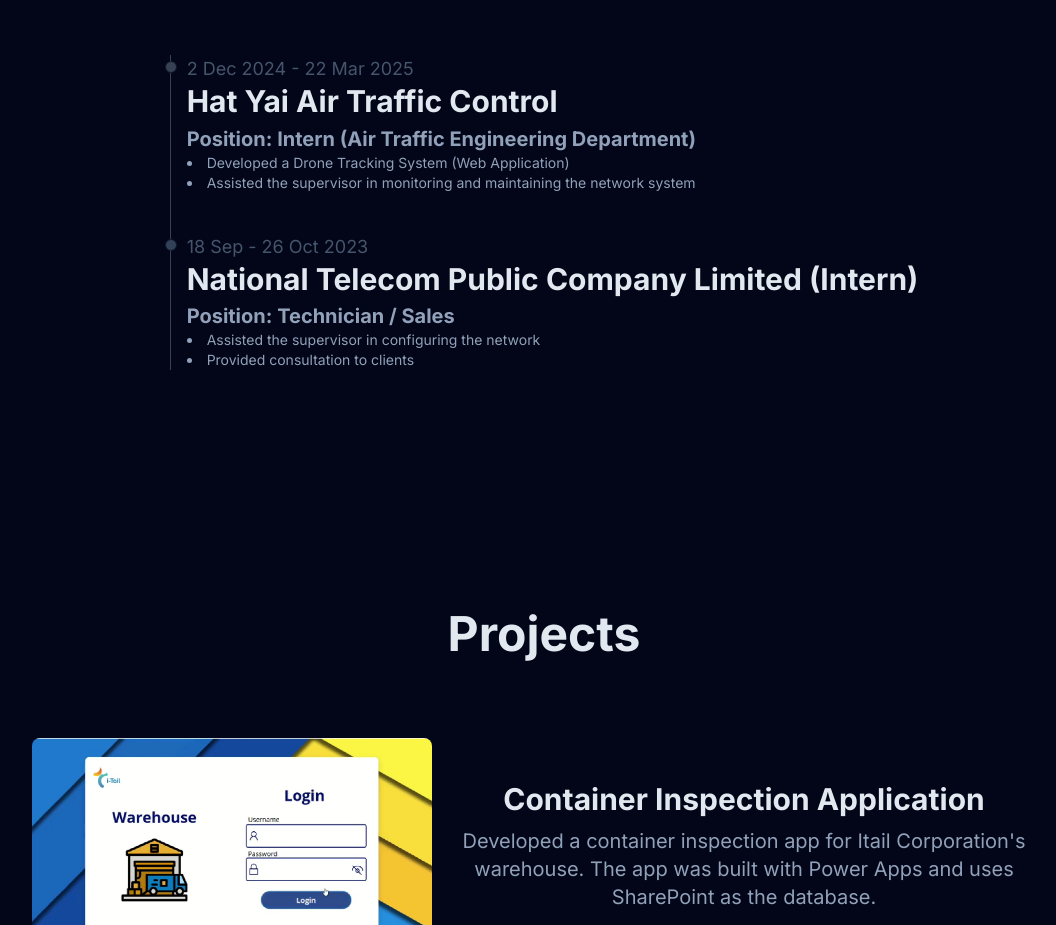
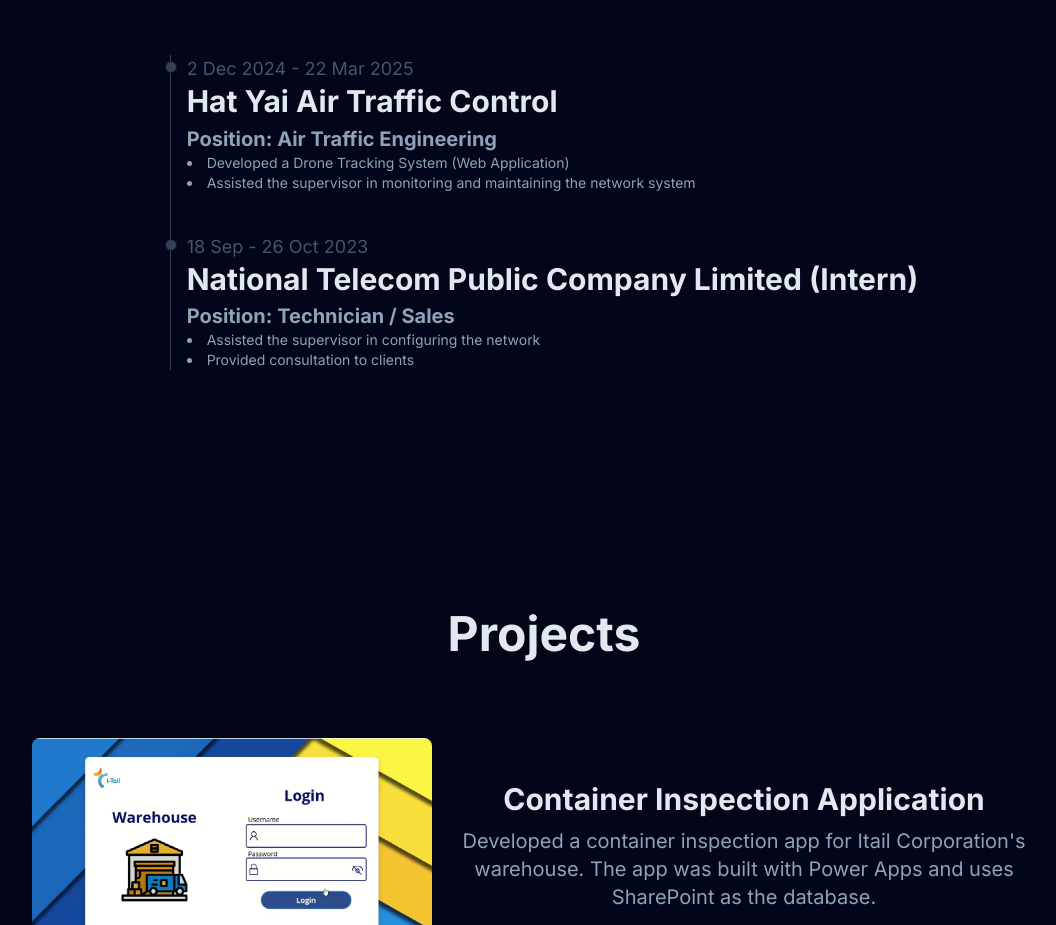
Before and after one commit to cabbaj/my-portfolio-react-tailwind, a React (Vite) app: page / in a window 1280 px wide. Shown: the part 2580-3505 px from the top of the page, without its empty margins (96-1152 px from the left). Built offline with nearby package versions, Linux system fonts and the light colour scheme.

Commit message:
fix exp section

```diff
--- a/src/sections/Experience.jsx
+++ b/src/sections/Experience.jsx
@@ -16,7 +16,7 @@
               Hat Yai Air Traffic Control
             </h3>
             <p className="mt-1 font-bold text-left muted-text">
-              Position: Intern (Air Traffic Engineering Department)
+              Position: Air Traffic Engineering
             </p>
             <ul className="text-sm list-disc list-inside muted-text">
               <li>Developed a Drone Tracking System (Web Application)</li>
```
